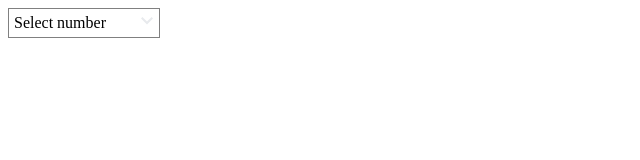
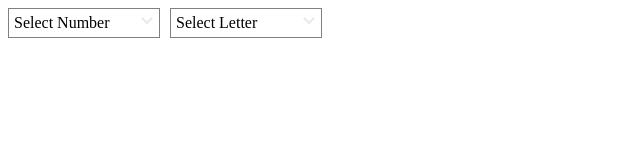
Before and after one commit to faisalsherif7/dropdown-menu, a website built with webpack: page src/index.html in a window 1280 px wide. Shown: the whole page, without its empty margins (0-640 px from the left). Built offline with nearby package versions, Linux system fonts and the light colour scheme.

Commit message:
Select all dropdown menus in page and call the dropdown function on them

```diff
--- a/src/index.html
+++ b/src/index.html
@@ -6,14 +6,26 @@
     <title>Document</title>
 </head>
 <body>
-    <div class="dropdown-menu">
-        <div class="dropdown-selector">
-            <p>Select number</p>
-            <svg xmlns="http://www.w3.org/2000/svg" height="24px" viewBox="0 -960 960 960" width="24px" fill="#e8eaed"><path d="M480-344 240-584l56-56 184 184 184-184 56 56-240 240Z"/></svg>
+    <div class="dropdowns-project">
+        <div class="dropdown-menu">
+            <div class="dropdown-selector">
+                <p>Select Number</p>
+                <svg xmlns="http://www.w3.org/2000/svg" height="24px" viewBox="0 -960 960 960" width="24px" fill="#e8eaed"><path d="M480-344 240-584l56-56 184 184 184-184 56 56-240 240Z"/></svg>
+            </div>
+            <div class="dropdown-items">
+                <p class="dropdown-item">1</p>
+                <p class="dropdown-item">2</p>
+            </div>
         </div>
-        <div class="dropdown-items">
-            <p class="dropdown-item">one</p>
-            <p class="dropdown-item">two</p>
+        <div class="dropdown-menu">
+            <div class="dropdown-selector">
+                <p>Select Letter</p>
+                <svg xmlns="http://www.w3.org/2000/svg" height="24px" viewBox="0 -960 960 960" width="24px" fill="#e8eaed"><path d="M480-344 240-584l56-56 184 184 184-184 56 56-240 240Z"/></svg>
+            </div>
+            <div class="dropdown-items">
+                <p class="dropdown-item">A</p>
+                <p class="dropdown-item">B</p>
+            </div>
         </div>
     </div>
 </body>
--- a/src/index.js
+++ b/src/index.js
@@ -1,5 +1,7 @@
 import './style.css'
 import { Dropdown } from './dropdown'
 
-const dropdownMenu = document.querySelector('.dropdown-menu')
-Dropdown(dropdownMenu)
+const dropdownMenus = document.querySelectorAll('.dropdown-menu')
+dropdownMenus.forEach((dropdownMenu) => {
+    Dropdown(dropdownMenu)
+})
--- a/src/style.css
+++ b/src/style.css
@@ -28,3 +28,8 @@ p {
     color: white;
     cursor: default;
 }
+
+.dropdowns-project {
+    display: flex;
+    gap: 10px;
+}
```
